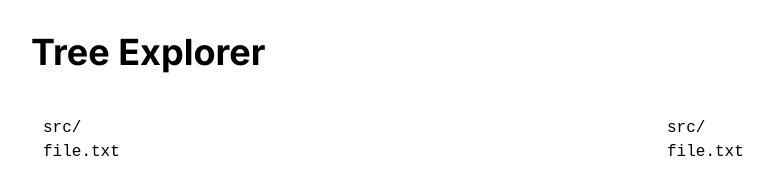
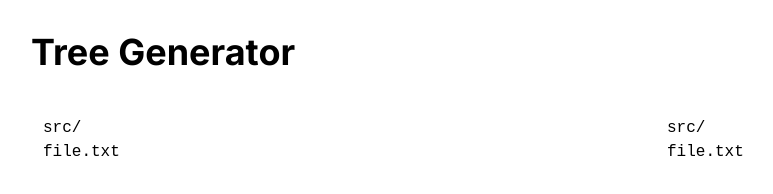
Before and after one commit to rothsandro/tree-generator, a website built with Parcel: page src/index.html in a window 1280 px wide. Shown: the whole page, without its empty margins (1-774 px from the left). Built offline with nearby package versions, Linux system fonts and the light colour scheme; a small style sheet from the web is missing.

Commit message:
fix: title

```diff
--- a/src/index.html
+++ b/src/index.html
@@ -4,12 +4,12 @@
     <meta charset="UTF-8" />
     <meta http-equiv="X-UA-Compatible" content="IE=edge" />
     <meta name="viewport" content="width=device-width, initial-scale=1.0" />
-    <title>tree generator</title>
+    <title>Tree Generator</title>
   </head>
   <body>
     <div x-data="tree" class="app">
       <header class="app__header app-header">
-        <h1 class="app-header__title">Tree Explorer</h1>
+        <h1 class="app-header__title">Tree Generator</h1>
       </header>
       <main class="app__main">
         <div class="tree-container">
```
